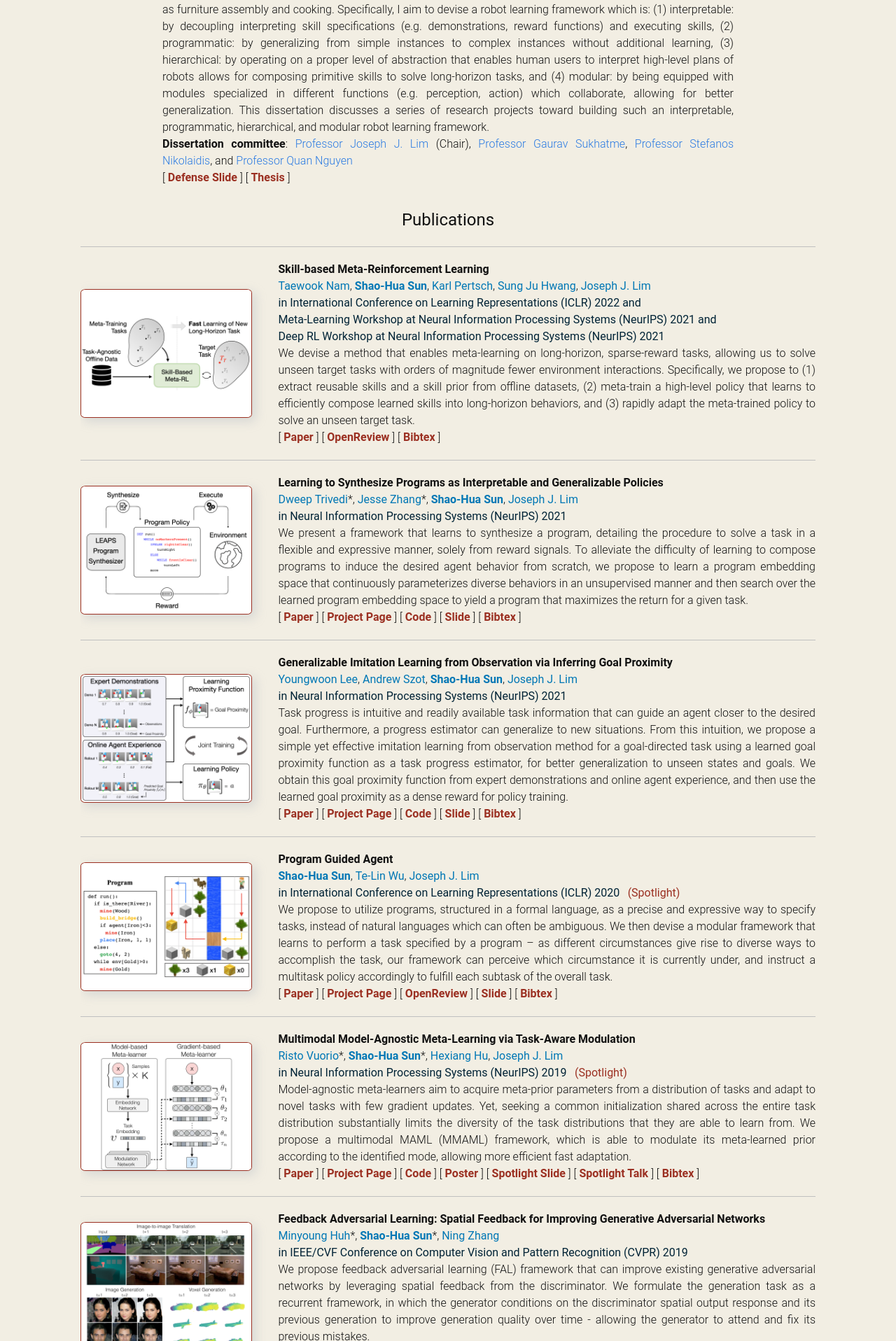
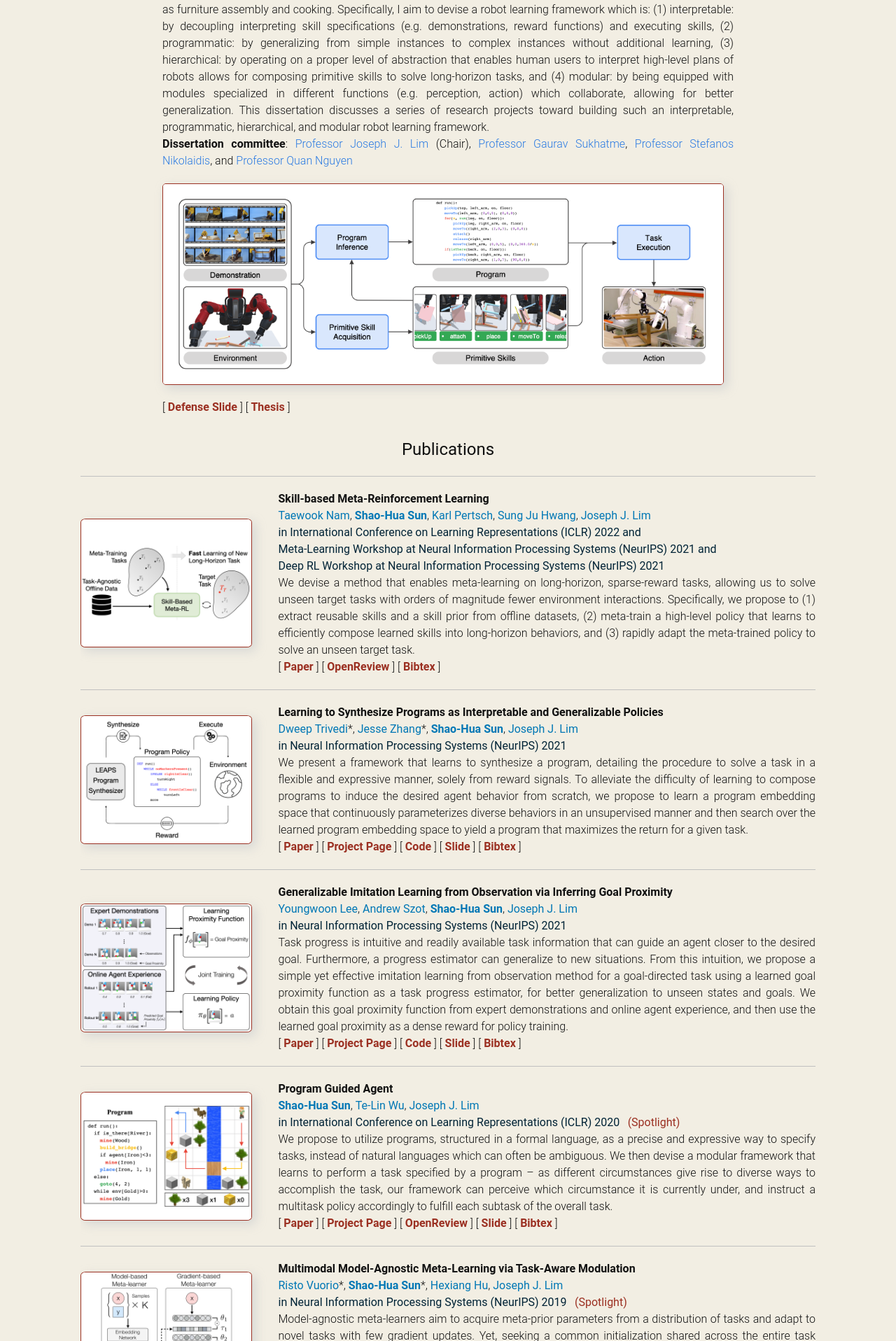
Before and after one commit to shaohua0116/shaohua0116.github.io, a Jekyll site: the page built from index.html, in a window 1280 px wide. Shown: the part 739-2655 px from the top of the page at 70% size. Built offline with Jekyll 4.4.1, drawn with Linux system fonts in a browser that asks for light colours; some web fonts are replaced.

Commit message:
add thesis fig

```diff
--- /dev/null
+++ b/_sass/_thesis.scss
@@ -0,0 +1,13 @@
+$border-width: 1px;
+
+.thesis-img {
+  width:          800px;
+  border:         1px solid $red-color-dark;
+  border-radius:  5px;
+  box-shadow: 5px 5px 15px rgba(173, 181, 189, 0.4);
+  margin-top:       -webkit-calc((#{$spacing-unit} / 2));
+  margin-bottom:    -webkit-calc((#{$spacing-unit} / 2));
+}
+
+.pub-left > .frame {
+}
--- a/css/main.scss
+++ b/css/main.scss
@@ -97,4 +97,5 @@ $deep-cover-img:    "/images/background/background_deep.jpg";
     "projects",
     "implementation",
     "service",
-    "news";
+    "news",
+    "thesis";
--- a/index.html
+++ b/index.html
@@ -20,6 +20,7 @@ layout: home
       <strong>Title</strong>: {{ site.data.thesis.title }} <br>
       <strong>Abstract</strong>: {{ site.data.thesis.abstract }} <br>
       <strong>Dissertation committee</strong>: {{ site.data.thesis.committee }} <br>
+        <img class="thesis-img" src="./thesis/thesis_fig.png"/>
         <div class="tags">
           {% for tag in site.data.thesis.tags %}
           [<a class="tag" href="{{tag.url}}"> <strong>{{ tag.name }}</strong> </a>]
```
Also changed, not shown: thesis/thesis_fig.png (added).
